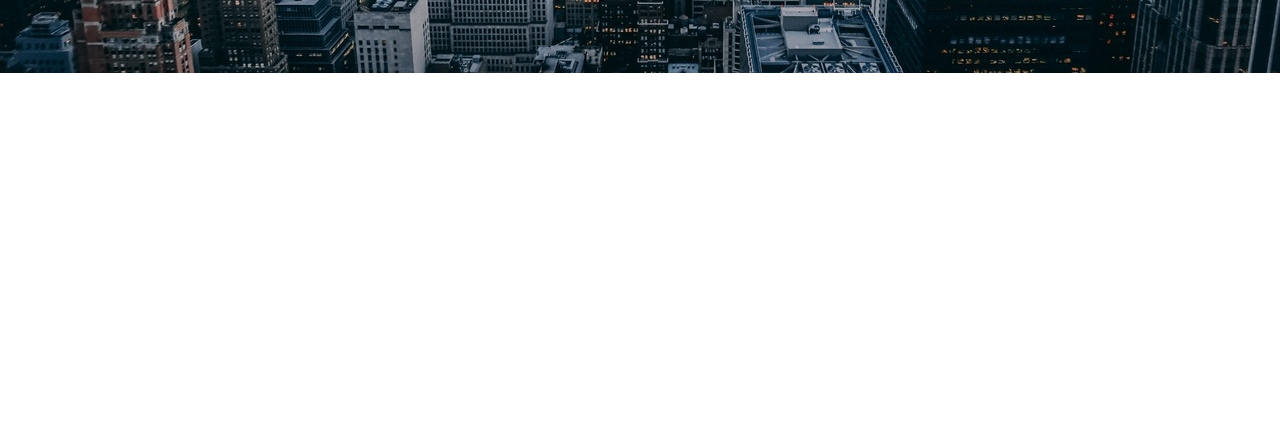
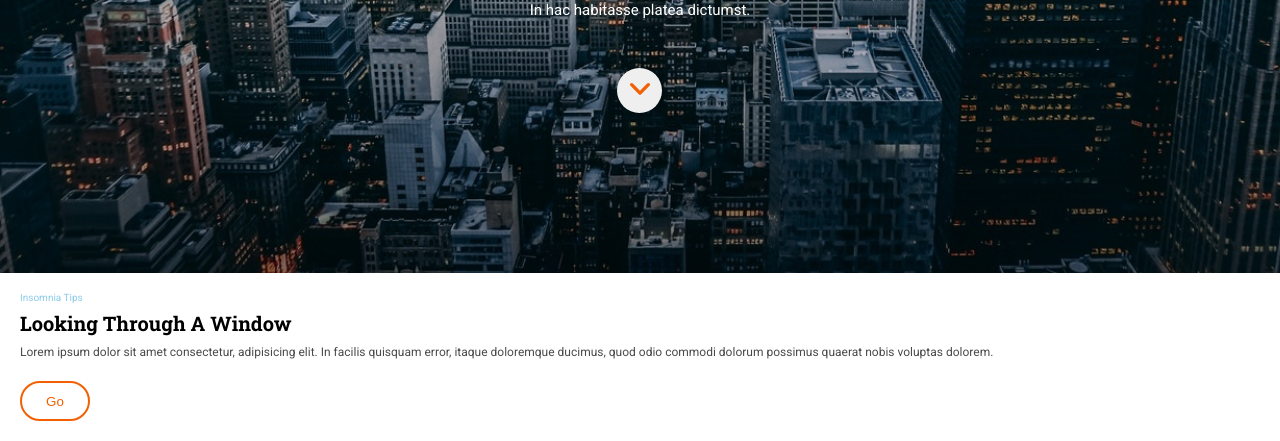
Before and after one commit to Adalab/modulo-1-evaluacion-final-MiriamPaternain, a website: page src/html/index.html in a window 1280 px wide. Shown: the part 527-968 px from the top of the page. Before the commit the page ends 800 px from the top, so only its background shows below. Drawn offline with nearby package versions, Linux system fonts and the light colour scheme; files that its build step writes are made by us from their sources; files whose address does not match are found by name.

Commit message:
add section white + scroll icon header

```diff
--- a/src/html/partials/header.html
+++ b/src/html/partials/header.html
@@ -11,14 +11,15 @@
   <div class="header__container">
     <h1 class="header__container--title">ANONYMOUS PROXY</h1>
     <p class="header__container--text">In hac habitasse platea dictumst.</p>
-  </div>
-  <button class="header__button">
+
+    <button class="header__container--button">
       <a href="https://adalab.es/">
         <img
-        src="./assets/images/ico-arrow.svg"
+          src="./assets/images/ico-scroll-down.svg"
           alt="icono formado por una flecha apuntando hacia arriba"
           class="header__nav--icoarrow"
         />
       </a>
     </button>
+  </div>
 </header>
--- a/src/html/partials/section-white.html
+++ b/src/html/partials/section-white.html
@@ -1 +1,10 @@
-<section class="sectionwhite"></section>
+<section class="sectionwhite">
+  <p class="sectionwhite__insomnia">Insomnia Tips</p>
+  <h2 class="sectionwhite__title">Looking Through A Window</h2>
+  <p class="sectionwhite__text">
+    Lorem ipsum dolor sit amet consectetur, adipisicing elit. In facilis
+    quisquam error, itaque doloremque ducimus, quod odio commodi dolorum
+    possimus quaerat nobis voluptas dolorem.
+  </p>
+  <button class="sectionwhite__button">Go</button>
+</section>
--- a/src/scss/core/_variables.scss
+++ b/src/scss/core/_variables.scss
@@ -2,3 +2,7 @@ $bluefooter: #0271bc;
 $colorwhite: #ffffff;
 $font-title: "Roboto Slab";
 $font-text: "Roboto";
+$lightblue: #8ccbea;
+$colorblack: #000000;
+$colorgrey: #4a4a4a;
+$colornaranja: #f26002;
--- a/src/scss/layout/_header.scss
+++ b/src/scss/layout/_header.scss
@@ -1,8 +1,10 @@
 .header{
     width: 100%;
-    height: 75vh;
+    height: 100vh;
     background-image:url(../images/cover.jpg);
+    background-size: cover;
     background-repeat: no-repeat;
+    background-image: center;
     display: flex;
     flex-direction: column;
     justify-content: center;
@@ -32,6 +34,7 @@
         flex-direction: column;
         justify-content: center;
         align-items: center;
+        transform: translateY(100px);
 
         &--title {
             max-width: 50px;
@@ -39,7 +42,8 @@
             justify-content: center;
             text-align: center;
             color: $colorwhite;
-            font-size: 2.6rem;
+            font-size: 4rem;
+            line-height: 50px;
             font-family: $font-title;
             }
 
@@ -48,16 +52,20 @@
             flex-direction: column;
             justify-content: center;
             color: $colorwhite;
-            font-size: 1rem;
-            margin-top: 15px;
+            font-size: 1.5rem;
+            margin-top: 20px;
+        }
+
+        &--button {
+            width: 45px;
+            height: 45px;
+            border-radius: 50%;
+            border: none;
+            transform: translateY(50PX);
+
+
         }
     }
 
-    &__button{
-        width: 45px;
-        height: 45px;
-        border-radius: 50%;
-        border: none;
-        transform: translateY(150PX);
-    }
+
 }
--- a/src/scss/layout/_section-white.scss
+++ b/src/scss/layout/_section-white.scss
@@ -0,0 +1,36 @@
+.sectionwhite{
+    display: flex;
+    flex-direction: column;
+    justify-content: right;
+    gap: 10px;
+    padding: 20px;
+
+    &__insomnia{
+        width: 100%;
+        color: $lightblue;
+        font-size: 1rem;
+    }
+
+    &__title{
+        width: 100%;
+        font-family: $font-title;
+        font-size: 2rem;
+        color: $colorblack;
+    }
+
+    &__text{
+        font-size: 1.2rem;
+        line-height: 18px;
+        color: $colorgrey;
+    }
+
+    &__button{
+        width: 70px;
+        height: 40px;
+        border-radius: 22.5px;
+        background-color: $colorwhite;
+        border: solid 2px $colornaranja;
+        color: $colornaranja;
+        margin-top: 10px;
+    }
+}
```
Also changed, not shown: src/images/ico-scroll-down.svg (added). Lines whose indentation alone changed are shown as unchanged.
